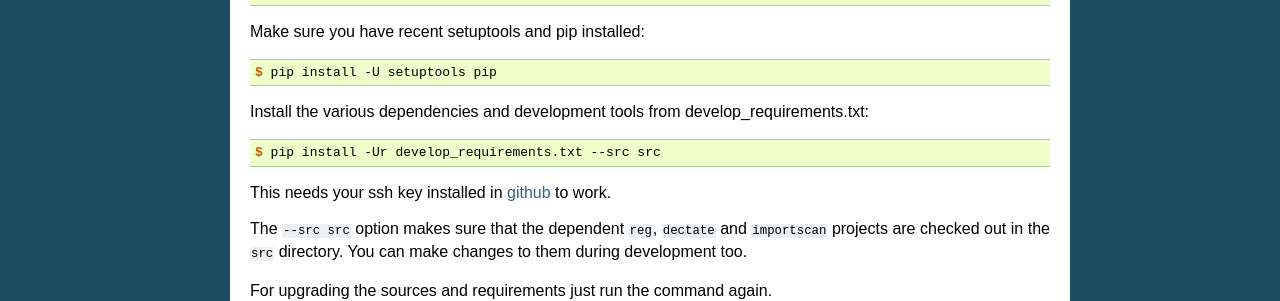
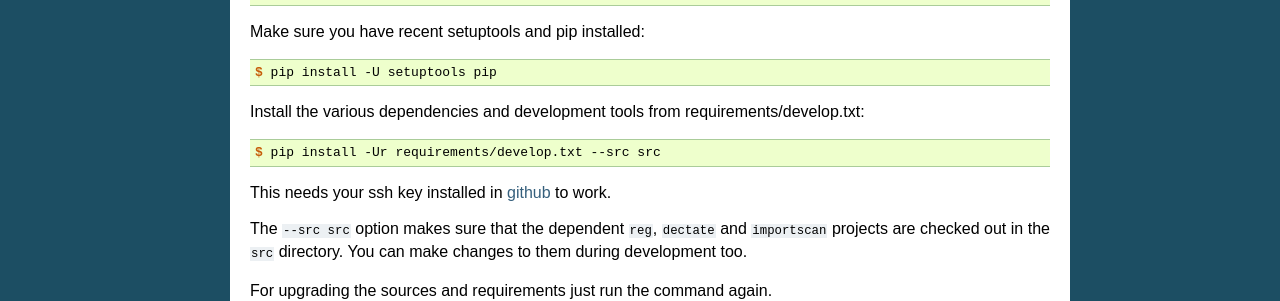
Before and after one commit to morepath/morepath, a Sphinx documentation site: the page built from doc/developing.rst, in a window 1280 px wide and 900 px high, scrolled down 480 px. Shown: the part 157-458 px from the top of the window. Built offline with Sphinx 7.4.7, drawn with Linux system fonts in a browser that asks for light colours.

Commit message:
Adjust docs

```diff
--- a/doc/developing.rst
+++ b/doc/developing.rst
@@ -38,9 +38,9 @@ Make sure you have recent setuptools and pip installed::
   $ pip install -U setuptools pip
 
 Install the various dependencies and development tools from
-develop_requirements.txt::
+requirements/develop.txt::
 
-  $ pip install -Ur develop_requirements.txt --src src
+  $ pip install -Ur requirements/develop.txt --src src
 
 This needs your ssh key installed in github_ to work.
 
```
